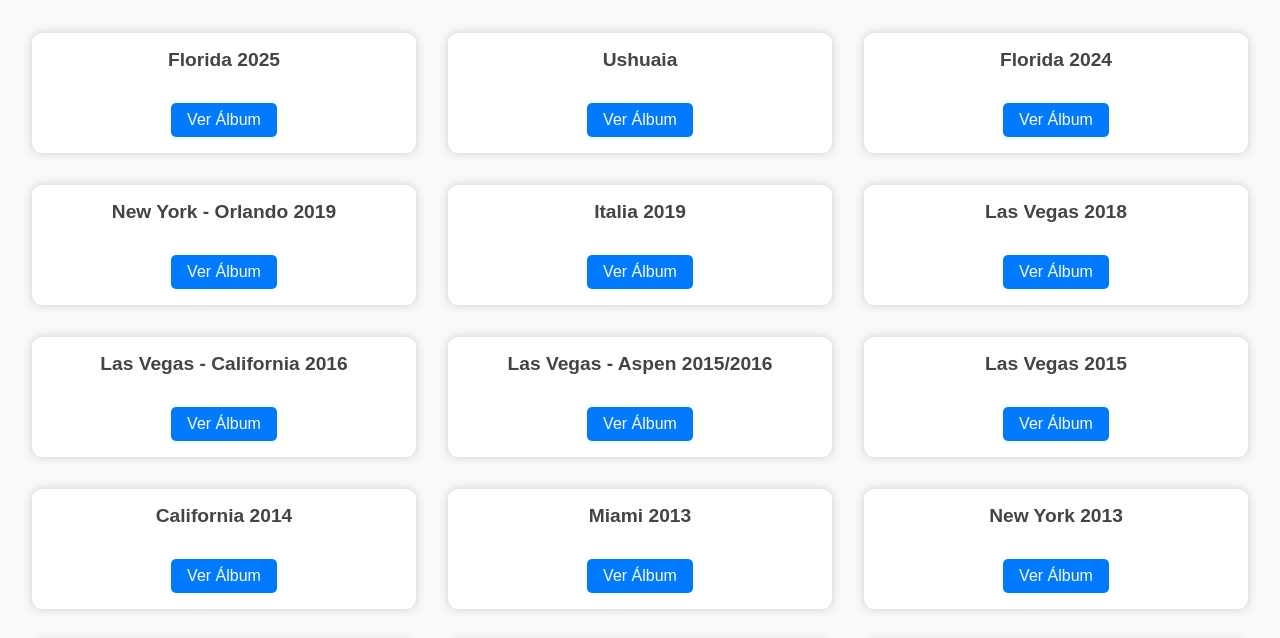
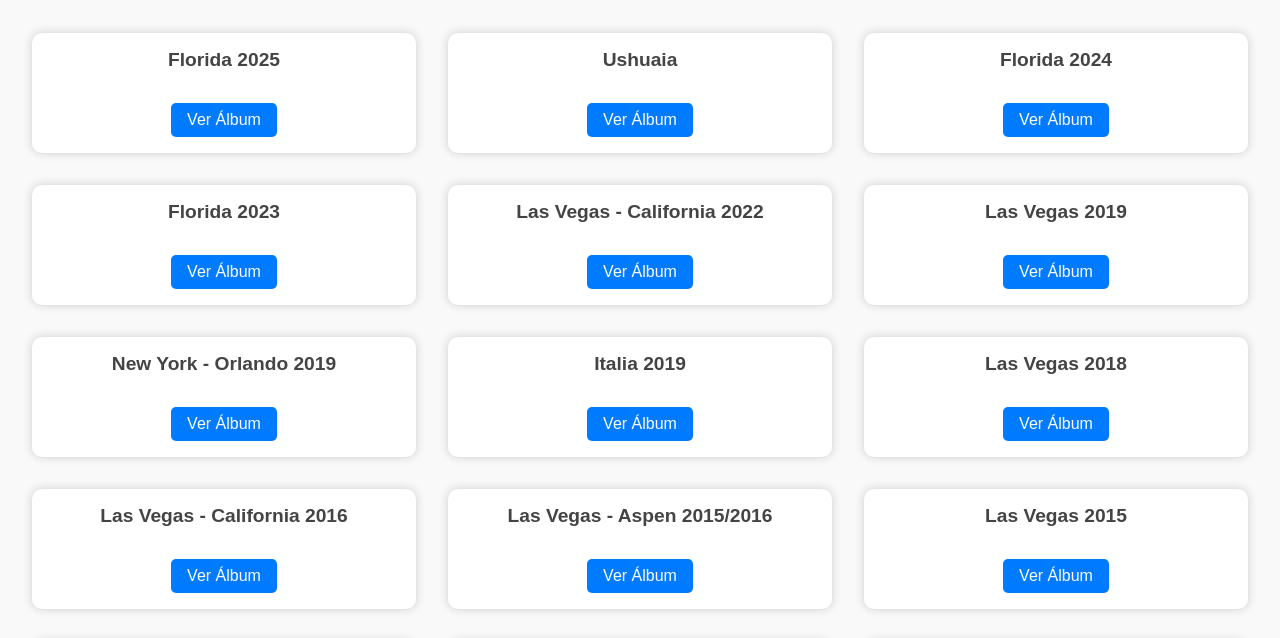
Before and after one commit to SergioMachadoJr/sergiomachadojr.github.io, a plain HTML site: page index.html in a window 1280 px wide. Shown: the part 112-750 px from the top of the page. Drawn offline with Linux system fonts and the light colour scheme.

Commit message:
Update index.html

```diff
--- a/index.html
+++ b/index.html
@@ -36,6 +36,18 @@
     <div class="album">
       <h2>Florida 2024</h2>
       <a href="https://photos.app.goo.gl/3mCf7D1kmFfHzssP8" target="_blank">Ver Álbum</a>
+    </div>
+    <div class="album">
+      <h2>Florida 2023</h2>
+      <a href="https://photos.app.goo.gl/tAA8PmcE1cJRgnmT8" target="_blank">Ver Álbum</a>
+    </div>
+    <div class="album">
+      <h2>Las Vegas - California 2022</h2>
+      <a href="https://photos.app.goo.gl/WdUVeKZwEFSyMrLp8" target="_blank">Ver Álbum</a>
+    </div>
+    <div class="album">
+      <h2>Las Vegas 2019</h2>
+      <a href="https://photos.app.goo.gl/2pNNRF5RrhXtMGg18" target="_blank">Ver Álbum</a>
     </div>
     <div class="album">
       <h2>New York - Orlando 2019</h2>
```
